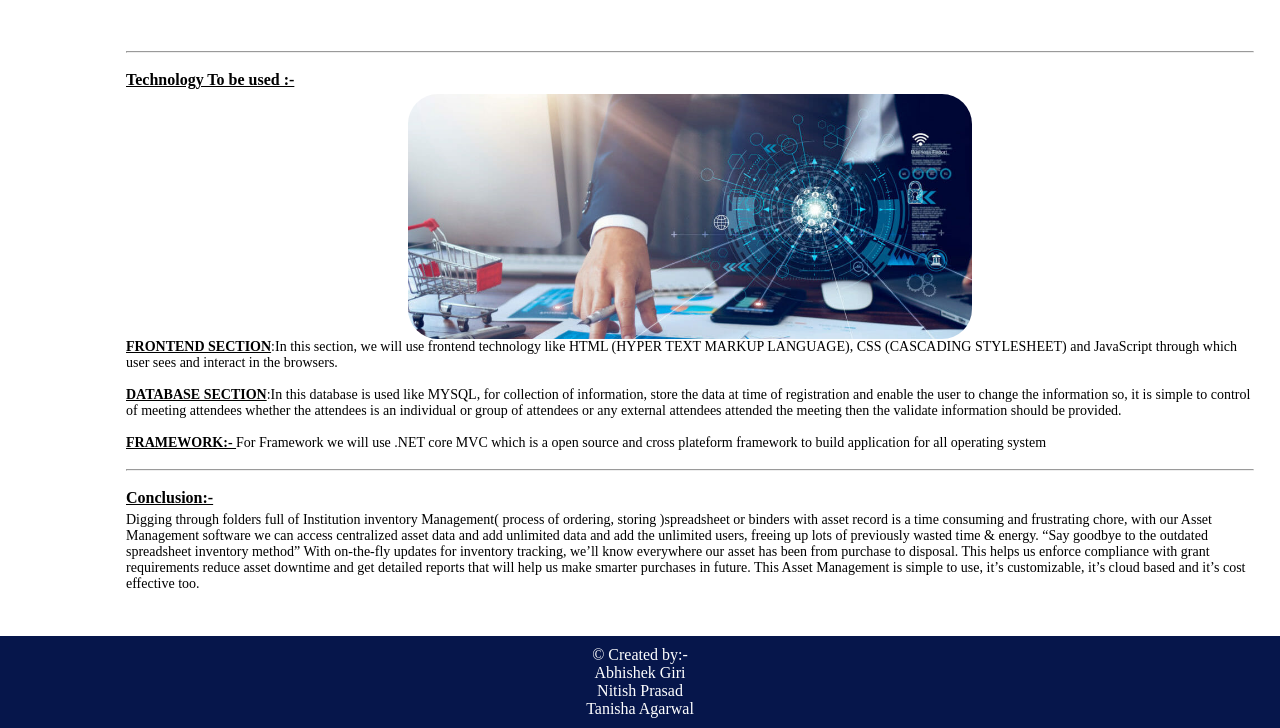
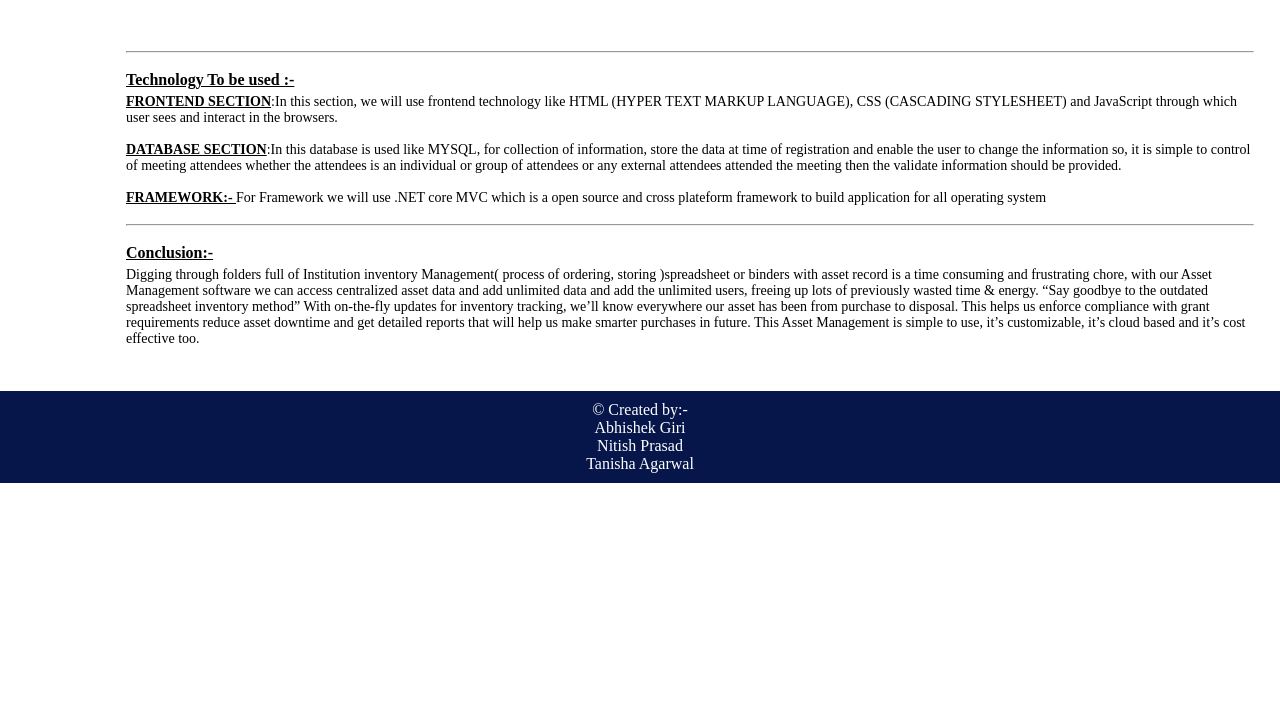
Before and after one commit to AbhishekGiri1617/Asset-management, a plain HTML site: page index.html in a window 1280 px wide. Shown: the part 5730-6458 px from the top of the page. After the commit the page ends 6213 px from the top, so only its background shows below. Drawn offline with Linux system fonts and the light colour scheme.

Commit message:
Update index.html

```diff
--- a/index.html
+++ b/index.html
@@ -377,7 +377,7 @@
       <div id="Technology Used">
         <h2> Technology To be used :-</h2>
 
-        <img class="borderradius" src="./Images/technology.jpeg" alt="" width="98%">
+
        <p> <u> <strong> FRONTEND SECTION</strong></u>:In this section, we will use frontend technology like HTML (HYPER TEXT MARKUP LANGUAGE),
         CSS (CASCADING STYLESHEET) and JavaScript through which user sees and interact in the browsers.
         <br><br><u> <strong> DATABASE SECTION</strong></u>:In this database is used like MYSQL, for collection of information, store the data at time of registration and enable the user to change the information so, it is simple to control of meeting attendees whether the attendees is an individual or group of attendees or any external attendees attended the meeting then the validate information should be provided.
```
